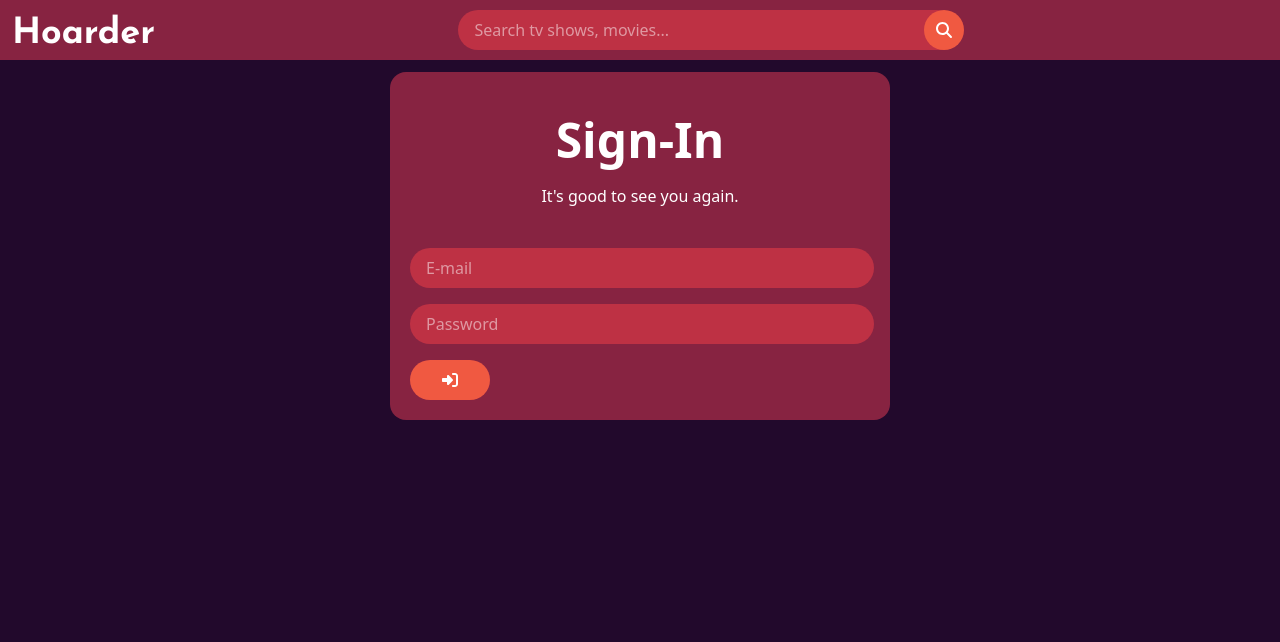
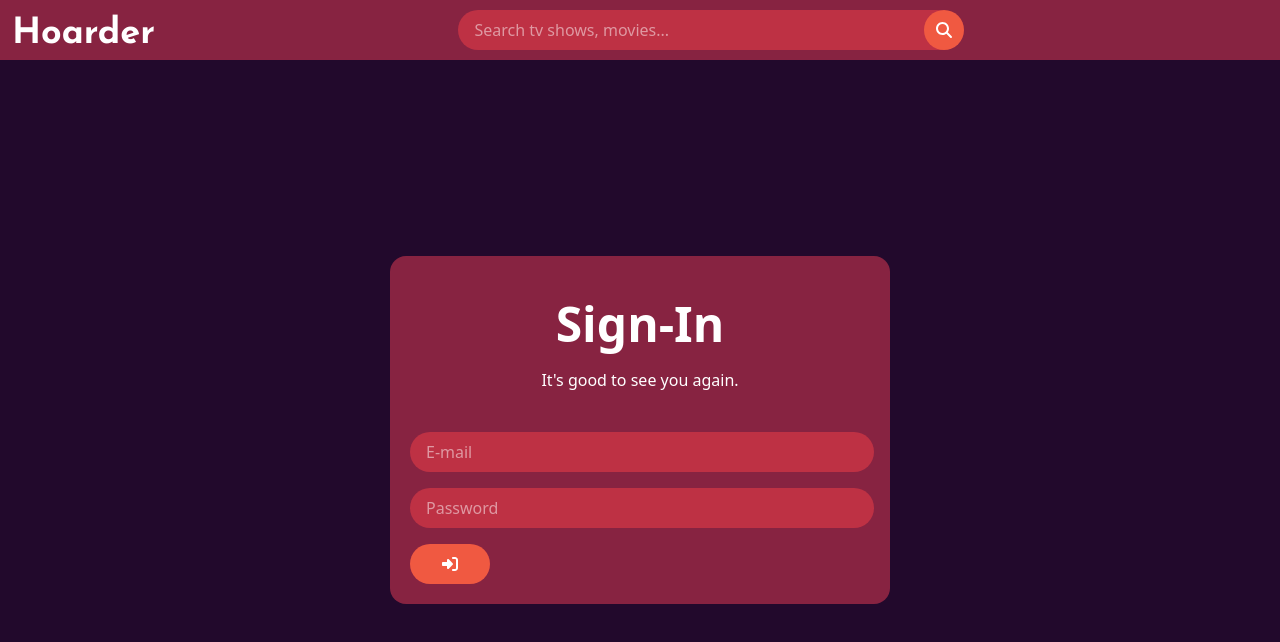
Before and after one commit to gabcasanova/Hoarder, a Next.js app: page /login in a window 1280 px wide. Shown: the top 642 px of the page. Built offline with nearby package versions, Linux system fonts and the light colour scheme.

Commit message:
Fixed flex configuration in layout

```diff
--- a/src/app/layout.tsx
+++ b/src/app/layout.tsx
@@ -18,7 +18,7 @@ export default async function RootLayout({children}: {children: React.ReactNode}
             </div>
           </header>
 
-          <main className="p-3 flex-grow bg-hoarder-base text-white">
+          <main className="p-3 flex flex-col flex-grow bg-hoarder-base text-white">
             {children}
           </main>
 
```
